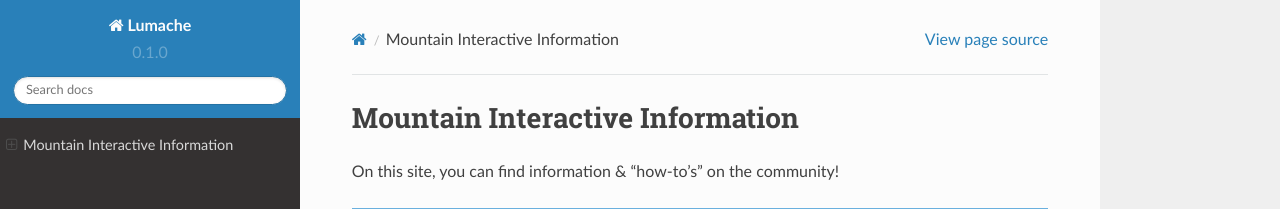
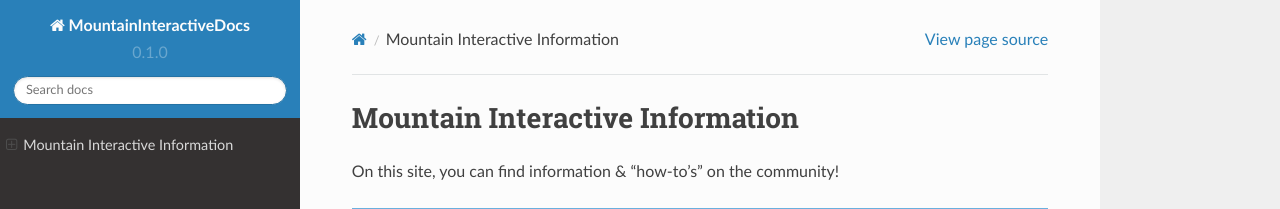
Before and after one commit to vaporized1/mountaininteractivedocs, a Sphinx documentation site: the page built from docs/source/index.rst, in a window 1280 px wide. Shown: the top 209 px of the page. Built offline with Sphinx 7.4.7 and the Read the Docs theme 2.0.0, drawn with Linux system fonts in a browser that asks for light colours.

Commit message:
update conf.py

```diff
--- a/docs/source/conf.py
+++ b/docs/source/conf.py
@@ -2,7 +2,7 @@
 
 # -- Project information
 
-project = 'Lumache'
+project = 'MountainInteractiveDocs'
 copyright = '2021, Graziella'
 author = 'Graziella'
 
```
